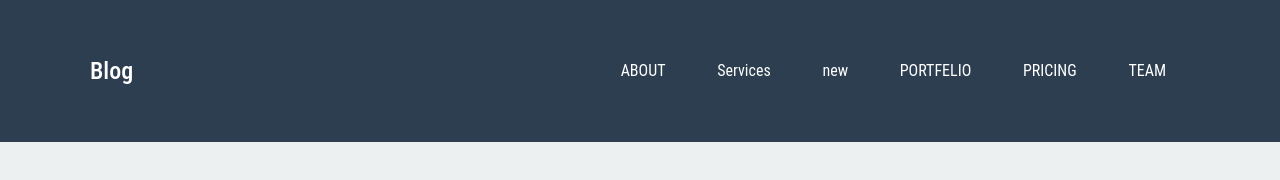
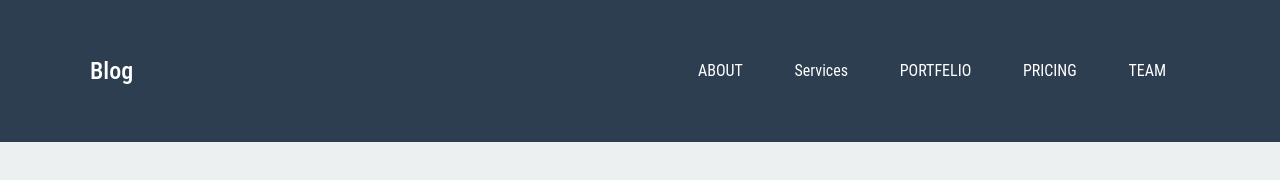
Before and after one commit to andrewshiva/Multi-level-hover, a plain HTML site: page index.html in a window 1280 px wide. Drawn offline with Linux system fonts and the light colour scheme.

Commit message:
new chnages

```diff
--- a/index.html
+++ b/index.html
@@ -37,7 +37,7 @@
               <li><a href="#">History</a></li>
             </ul>
           </li>
-          <li><a href="#">new</a></li>
+
           <li><a href="#">PORTFELIO</a></li>
           <li><a href="#">PRICING</a></li>
           <li><a href="#">TEAM</a></li>
```
